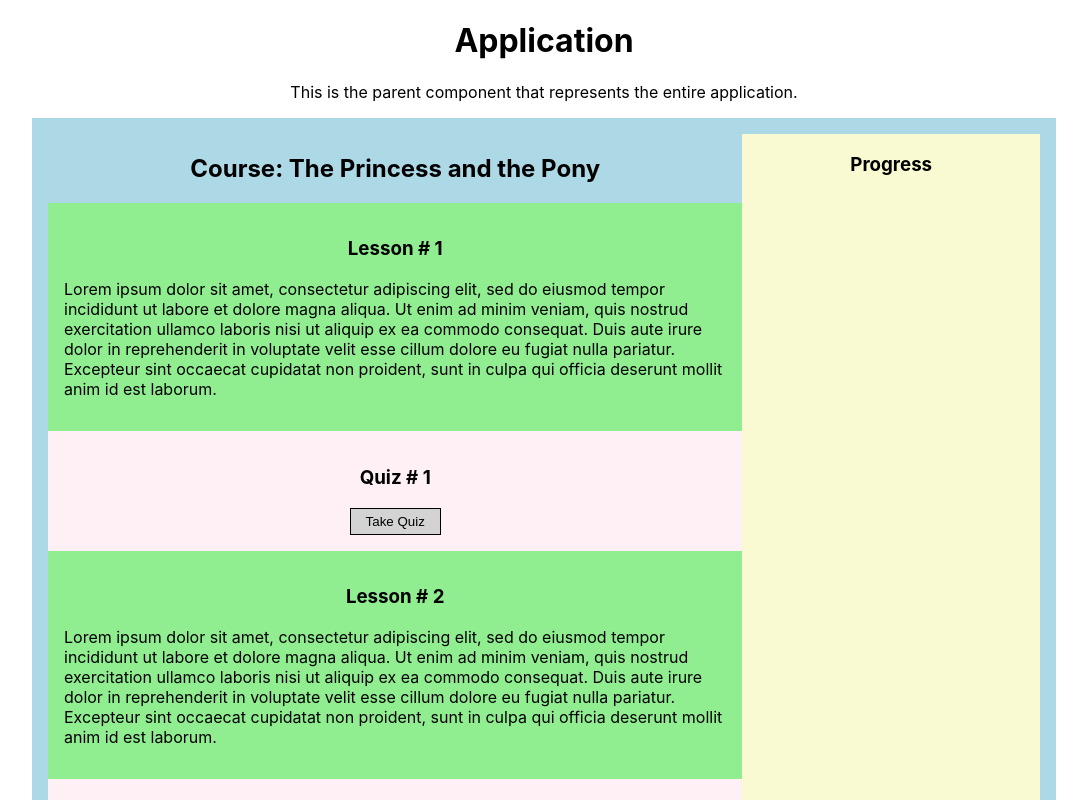
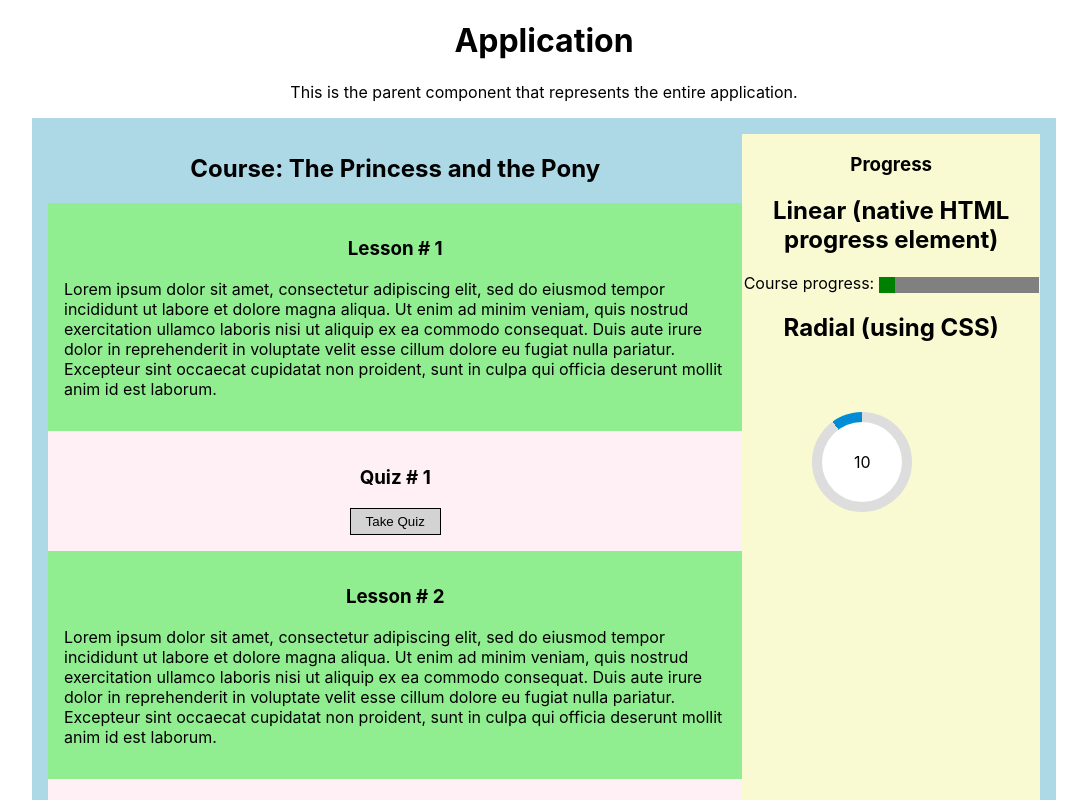
Before and after one commit to rchillard/litbird.win, a React (Create React App) app in the folder takehome/quiz/: page / in a window 1280 px wide. Shown: the top 800 px of the page, without its empty margins (96-1183 px from the left). Built offline with nearby package versions, Linux system fonts and the light colour scheme.

Commit message:
Add Context and update Progress component to make use of

```diff
--- /dev/null
+++ b/takehome/quiz/src/CourseContext.js
@@ -0,0 +1,17 @@
+import React, { Component, createContext } from 'react'
+
+export const CourseContext = createContext()
+
+export class CourseProvider extends Component {
+    constructor(props) {
+        super(props)
+        this.state = { progress: "10" }
+    }
+    render() {
+        return (
+            <CourseContext.Provider value={{ progress: this.state.progress }}>
+                {this.props.children}
+            </CourseContext.Provider>
+        )
+    }
+}
--- a/takehome/quiz/src/Progress.css
+++ b/takehome/quiz/src/Progress.css
@@ -1,7 +1,44 @@
 .Progress {
-    background-color: lightgoldenrodyellow;
-    margin: 0 auto;
-    max-height: 100%;
-    max-width: 100%;
-    width: 100%;
+	background-color: lightgoldenrodyellow;
+	margin: 0 auto;
+	max-height: 100%;
+	max-width: 100%;
+	width: 100%;
 }
+
+.Progress > progress[value] {
+	background-color: #eee;
+	border-radius: 2px;
+	box-shadow: 0 2px 5px rgba(0, 0, 0, 0.25) inset;
+}
+
+/* https://codeconvey.com/pure-css-radial-progress-bar/ */
+
+.radialProgressBar {
+	border-radius: 50%;
+	-webkit-transform: translate(50%, 50%);
+	transform: translate(50%, 50%);
+	width: 100px;
+	height: 100px;
+	display: -webkit-box;
+	display: -ms-flexbox;
+	display: flex;
+	background: #ddd;
+	margin: 20px;
+}
+
+.radialProgressBar .overlay {
+	border-radius: 50%;
+	width: 80px;
+	height: 80px;
+	margin: auto;
+	background: #fff;
+	text-align: center;
+	padding-top: 30%;
+}
+
+.progress-10 {
+	background-image: -webkit-linear-gradient(36deg, #ddd 50%, transparent 50%),
+		-webkit-linear-gradient(left, #028cd5 50%, #ddd 50%);
+	background-image: linear-gradient(54deg, #ddd 50%, transparent 50%), linear-gradient(90deg, #028cd5 50%, #ddd 50%);
+}
--- a/takehome/quiz/src/Progress.js
+++ b/takehome/quiz/src/Progress.js
@@ -1,11 +1,26 @@
 import React, { Component } from "react";
 import './Progress.css'
 
+// Context
+import { CourseContext } from './CourseContext'
+
 class ProgressTracker extends Component {
+    static contextType = CourseContext;
+
     render() {
         return (
             <div className="Progress">
                 <h3>Progress</h3>
+                <h2>Linear (native HTML progress element)</h2>
+                <label for="progress">Course progress: </label>
+                <progress id="progress" max="100" value={this.context.progress}>
+                    {this.context.progress}%
+                </progress>
+                <h2>Radial (using CSS)</h2>
+                <div className={`radialProgressBar progress-${this.context.progress}`}>
+                    <div className="overlay">{this.context.progress}</div>
+                </div>
+
             </div>
         )
     }
```
Also changed, not shown: takehome/quiz/src/Course.js (+8 -3 lines).
